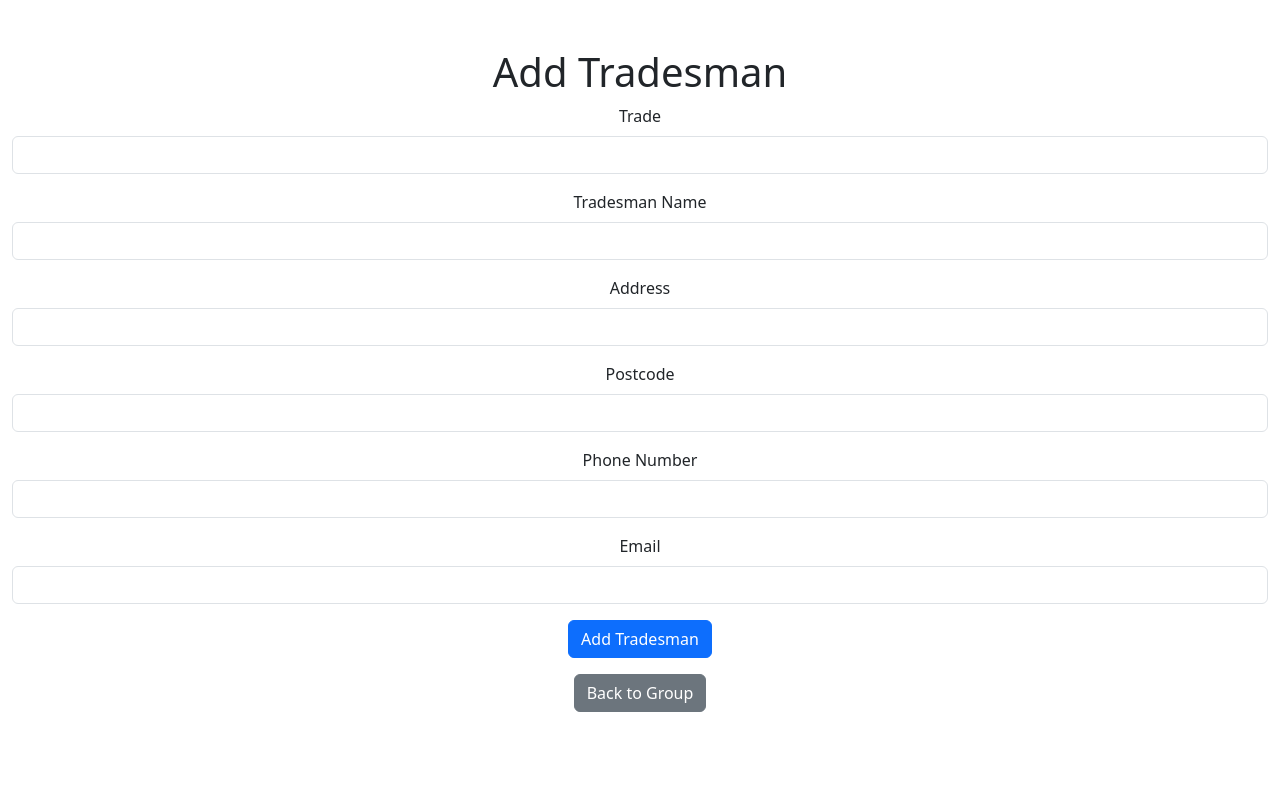
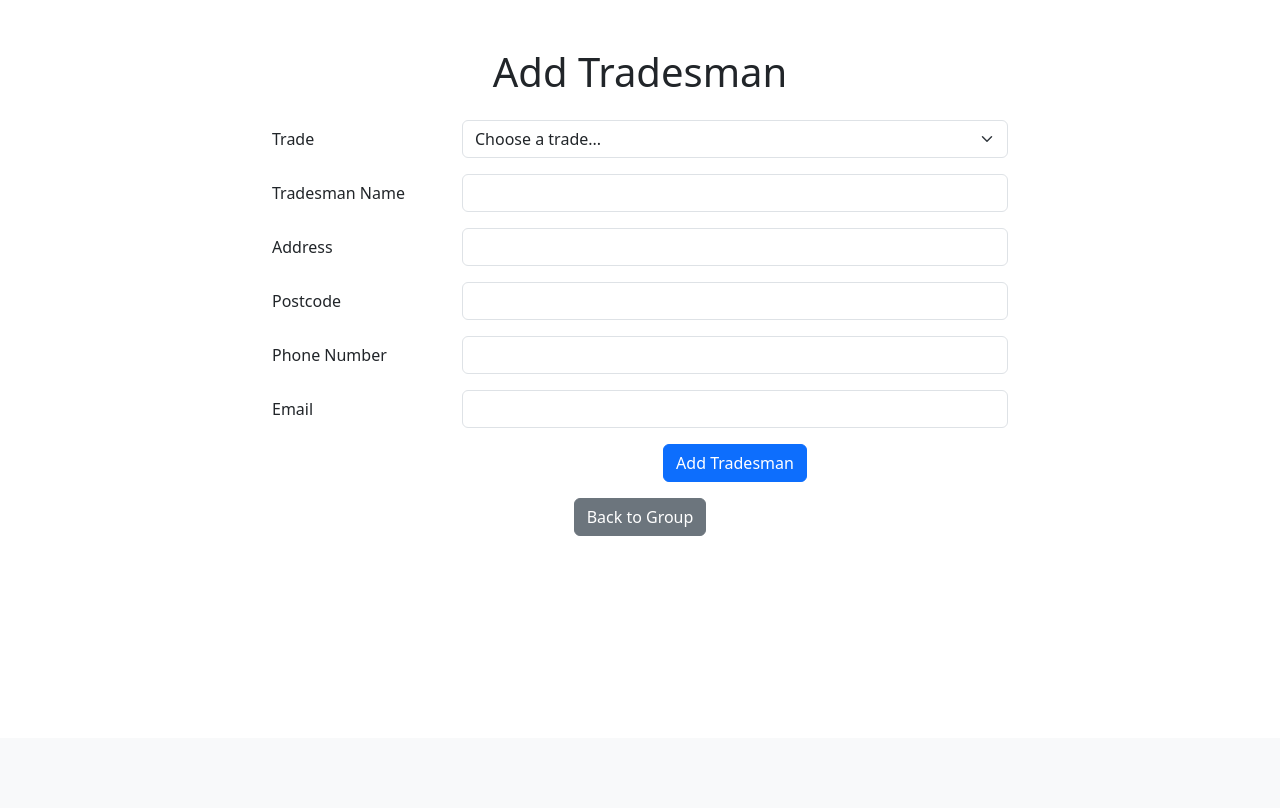
Before and after one commit to kevinruns/fair-price-jobs, a Flask app: template templates/add_tradesman.html in a window 1280 px wide. Shown: the part 62-870 px from the top of the page. After the commit the page ends 598 px from the top, so only its background shows below. Run offline with Flask 3, Linux system fonts and the light colour scheme; the template is opened without the code that fills it, so the values that code supplies are empty.

Commit message:
can add tradesmen to groups

```diff
--- a/app.py
+++ b/app.py
@@ -255,40 +255,44 @@ def search_groups():
 @app.route("/view_group/<int:group_id>")
 @login_required
 def view_group(group_id):
-    try:
-        db = get_db()
-        cursor = db.cursor()
+    db = get_db()
+    cursor = db.cursor()
 
-        # Fetch group details including member count
-        cursor.execute("""
-            SELECT g.*, COUNT(ug.user_id) as member_count
-            FROM groups g
-            LEFT JOIN user_groups ug ON g.id = ug.group_id
-            WHERE g.id = ?
-            GROUP BY g.id
-        """, (group_id,))
-        group = cursor.fetchone()
+    # Fetch group information
+    cursor.execute("SELECT * FROM groups WHERE id = ?", (group_id,))
+    group = cursor.fetchone()
 
-        if group is None:
-            flash("Group not found", "error")
-            return redirect(url_for("search_groups"))
-
-        # Check if the current user is a member of this group
-        cursor.execute("""
-            SELECT 1 FROM user_groups
-            WHERE user_id = ? AND group_id = ?
-        """, (session["user_id"], group_id))
+    if group:
+        # Check if the user is a member of the group
+        cursor.execute("SELECT 1 FROM user_groups WHERE user_id = ? AND group_id = ?",
+                       (session["user_id"], group_id))
         is_member = cursor.fetchone() is not None
 
-        # Print debug information
-        print(f"Group type: {type(group)}")
-        print(f"Group contents: {dict(group)}")
-        print(f"Is member: {is_member}")
+        # Fetch member count
+        cursor.execute("SELECT COUNT(*) FROM user_groups WHERE group_id = ?", (group_id,))
+        member_count = cursor.fetchone()[0]
 
-        return render_template("view_group.html", group=group, is_member=is_member)
-    except Exception as e:
-        print(f"Error in view_group: {str(e)}")
-        return f"An error occurred: {str(e)}", 500
+        # Fetch tradesmen for this group, sorted by trade
+        cursor.execute("""
+            SELECT t.*
+            FROM tradesmen t
+            JOIN group_tradesmen gt ON t.id = gt.tradesman_id
+            WHERE gt.group_id = ?
+            ORDER BY t.trade, t.name
+        """, (group_id,))
+        tradesmen = cursor.fetchall()
+
+        # Convert tradesmen to a list of dictionaries for easier handling in the template
+        tradesmen = [dict(zip([column[0] for column in cursor.description], row)) for row in tradesmen]
+
+        return render_template("view_group.html",
+                               group=group,
+                               is_member=is_member,
+                               member_count=member_count,
+                               tradesmen=tradesmen)
+    else:
+        flash("Group not found.", "error")
+        return redirect(url_for("search_groups"))
 
 
 
@@ -325,6 +329,15 @@ def add_tradesman(group_id):
                 INSERT INTO tradesmen (trade, name, address, postcode, phone_number, email)
                 VALUES (?, ?, ?, ?, ?, ?)
             """, (trade, name, address, postcode, phone_number, email))
+
+            tradesman_id = cursor.lastrowid  # Get the ID of the newly inserted tradesman
+
+            # Add the relationship to group_tradesmen table
+            cursor.execute("""
+                INSERT INTO group_tradesmen (group_id, tradesman_id)
+                VALUES (?, ?)
+            """, (group_id, tradesman_id))
+
             db.commit()
             flash("Tradesman added successfully!", "success")
         except Exception as e:
--- a/schema.sql
+++ b/schema.sql
@@ -20,7 +20,7 @@ CREATE TABLE groups (
     postcode TEXT NOT NULL
 );
 
--- New junction table for user-group relationship
+-- Junction table for user-group relationship
 CREATE TABLE user_groups (
     user_id INTEGER,
     group_id INTEGER,
@@ -39,16 +39,21 @@ CREATE TABLE tradesmen (
     email TEXT
 );
 
+-- New junction table for group-tradesman relationship
+CREATE TABLE group_tradesmen (
+    group_id INTEGER,
+    tradesman_id INTEGER,
+    PRIMARY KEY (group_id, tradesman_id),
+    FOREIGN KEY (group_id) REFERENCES groups (id) ON DELETE CASCADE,
+    FOREIGN KEY (tradesman_id) REFERENCES tradesmen (id) ON DELETE CASCADE
+);
+
+-- New table for jobs
 CREATE TABLE jobs (
     id INTEGER PRIMARY KEY AUTOINCREMENT,
     tradesman_id INTEGER NOT NULL,
     date TEXT NOT NULL,
-    call_out_fee INTEGER,
-    hourly_rate INTEGER,
-    time_spent_hours INTEGER,
-    time_spent_days INTEGER,
-    materials_cost INTEGER,
-    total_cost INTEGER NOT NULL,
-    rating INTEGER NOT NULL,
-    comment TEXT NOT NULL
+    description TEXT NOT NULL,
+    status TEXT NOT NULL,
+    FOREIGN KEY (tradesman_id) REFERENCES tradesmen (id) ON DELETE CASCADE
 );
--- a/templates/add_tradesman.html
+++ b/templates/add_tradesman.html
@@ -1,35 +1,81 @@
 {% extends "layout.html" %}
 
 {% block main %}
-<h1>Add Tradesman</h1>
-
+<div class="container">
+    <div class="row justify-content-center">
+        <div class="col-md-8">
+            <h1 class="mb-4">Add Tradesman</h1>
             <form action="{{ url_for('add_tradesman', group_id=group_id) }}" method="post">
-    <div class="mb-3">
-        <label for="trade" class="form-label">Trade</label>
-        <input type="text" class="form-control" id="trade" name="trade" required>
+                <div class="mb-3 row">
+                    <label for="trade" class="col-sm-3 col-form-label text-start">Trade</label>
+                    <div class="col-sm-9">
+                        <select class="form-select" id="trade" name="trade" required>
+                            <option value="" selected disabled>Choose a trade...</option>
+                            <option value="Appliance Repair Technician">Appliance Repair Technician</option>
+                            <option value="Building Contractor">Building Contractor</option>
+                            <option value="Bathroom Installer">Bathroom Installer</option>
+                            <option value="Bricklayer">Bricklayer</option>
+                            <option value="Carpenter">Carpenter</option>
+                            <option value="Cleaner">Cleaner</option>
+                            <option value="Drywall Installer">Drywall Installer</option>
+                            <option value="Electrician">Electrician</option>
+                            <option value="Kitchen Installer">Kitchen Installer</option>
+                            <option value="Flooring Specialist">Flooring Specialist</option>
+                            <option value="General Handyman">General Handyman</option>
+                            <option value="Glazier">Glazier</option>
+                            <option value="HVAC Technician">HVAC Technician</option>
+                            <option value="Landscaper">Landscaper</option>
+                            <option value="Locksmith">Locksmith</option>
+                            <option value="Painter & Decorator">Painter & Decorator</option>
+                            <option value="Pest Control Technician">Pest Control Technician</option>
+                            <option value="Plasterer">Plasterer</option>
+                            <option value="Plumber">Plumber</option>
+                            <option value="Pool Technician">Pool Technician</option>
+                            <option value="Roofer">Roofer</option>
+                            <option value="Security System Installer">Security System Installer</option>
+                            <option value="Tiler">Tiler</option>
+                        </select>
                     </div>
-    <div class="mb-3">
-        <label for="name" class="form-label">Tradesman Name</label>
+                </div>
+                <div class="mb-3 row">
+                    <label for="name" class="col-sm-3 col-form-label text-start">Tradesman Name</label>
+                    <div class="col-sm-9">
                         <input type="text" class="form-control" id="name" name="name" required>
                     </div>
-    <div class="mb-3">
-        <label for="address" class="form-label">Address</label>
+                </div>
+                <div class="mb-3 row">
+                    <label for="address" class="col-sm-3 col-form-label text-start">Address</label>
+                    <div class="col-sm-9">
                         <input type="text" class="form-control" id="address" name="address" required>
                     </div>
-    <div class="mb-3">
-        <label for="postcode" class="form-label">Postcode</label>
+                </div>
+                <div class="mb-3 row">
+                    <label for="postcode" class="col-sm-3 col-form-label text-start">Postcode</label>
+                    <div class="col-sm-9">
                         <input type="text" class="form-control" id="postcode" name="postcode" required>
                     </div>
-    <div class="mb-3">
-        <label for="phone_number" class="form-label">Phone Number</label>
+                </div>
+                <div class="mb-3 row">
+                    <label for="phone_number" class="col-sm-3 col-form-label text-start">Phone Number</label>
+                    <div class="col-sm-9">
                         <input type="tel" class="form-control" id="phone_number" name="phone_number" required>
                     </div>
-    <div class="mb-3">
-        <label for="email" class="form-label">Email</label>
+                </div>
+                <div class="mb-3 row">
+                    <label for="email" class="col-sm-3 col-form-label text-start">Email</label>
+                    <div class="col-sm-9">
                         <input type="email" class="form-control" id="email" name="email">
                     </div>
+                </div>
+                <div class="row">
+                    <div class="col-sm-9 offset-sm-3">
                         <button type="submit" class="btn btn-primary">Add Tradesman</button>
+                    </div>
+                </div>
             </form>
+        </div>
+    </div>
+</div>
 
 <a href="{{ url_for('view_group', group_id=group_id) }}" class="btn btn-secondary mt-3">Back to Group</a>
 
```
Also changed, not shown: templates/view_group.html (+19 -0 lines), 3 other files. Lines whose indentation alone changed are shown as unchanged.
